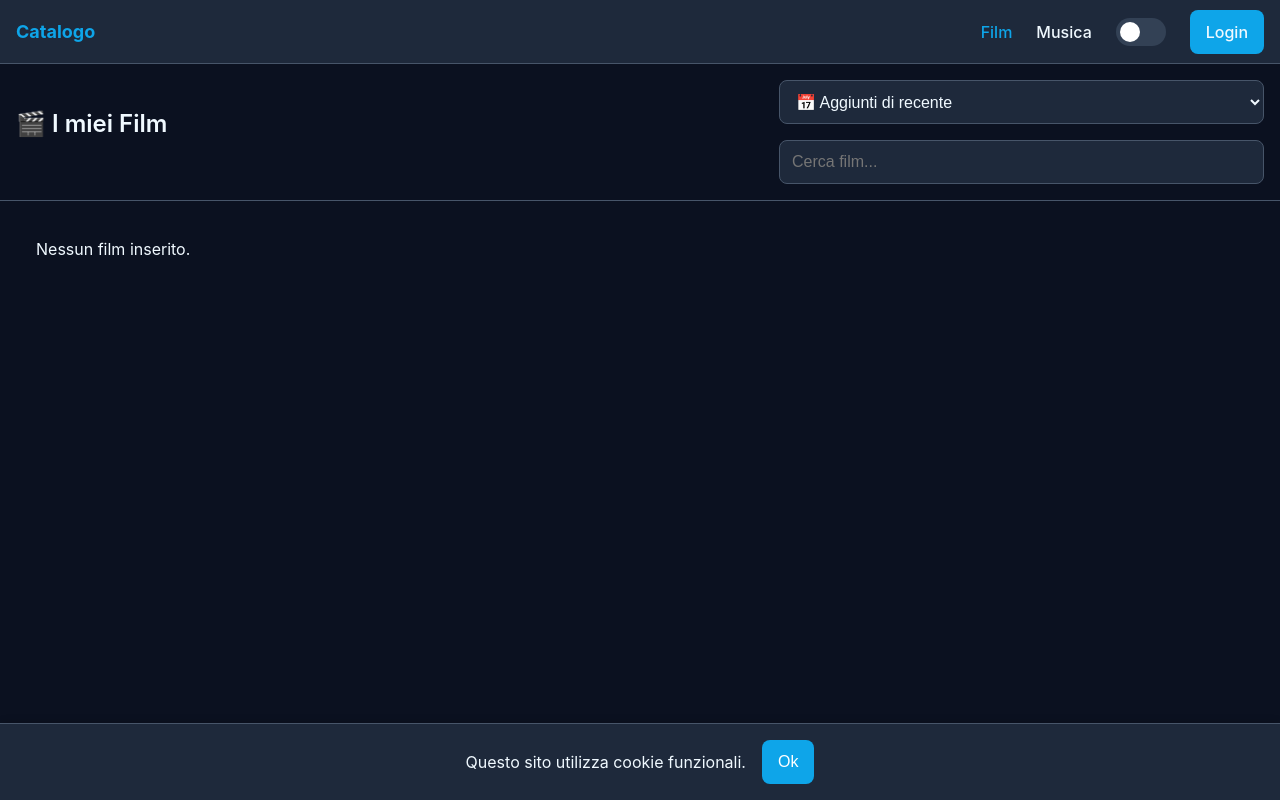
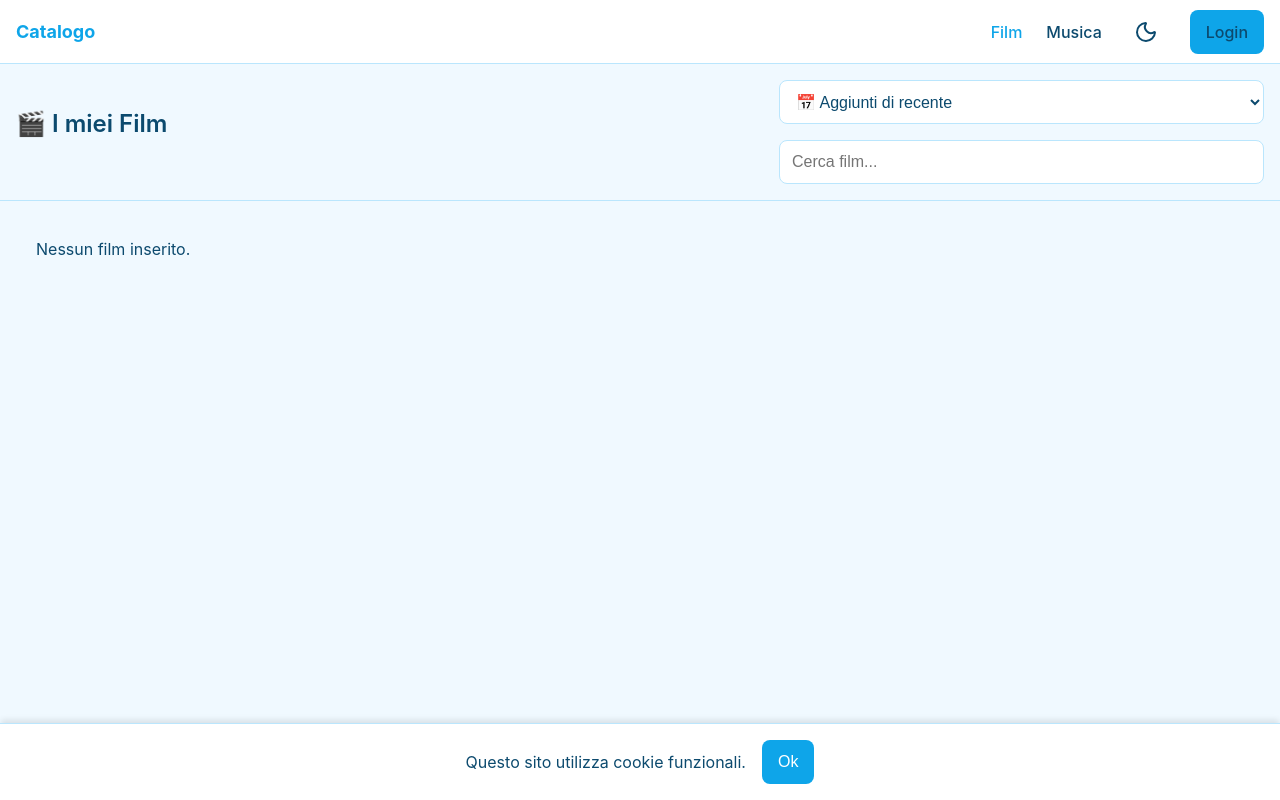
Before and after one commit to Ste517/DatabaseFilm, a Django app: page / in a window 1280 px wide. Run offline with Django 5.2, Linux system fonts and the light colour scheme; data that the repository does not hold is empty; parts of the project's set-up code (start-up, migrations or seed data) failed here and were passed over.

Commit message:
Enhance Dark/Light Mode UX
- Persist theme using localStorage and matchMedia.
- Prevent FOUC with inline script in head.
- Replace toggle checkbox with Sun/Moon SVG button.
- Add CSS transitions for smooth theme switching.
- Use #121212 for dark mode background.
- Update CSS variables for better dark/light mode support.

```diff
--- a/catalogo/templates/catalogo/master.html
+++ b/catalogo/templates/catalogo/master.html
@@ -7,6 +7,14 @@
     <title>{% block title %}{% endblock %}</title>
     {% load static %}
     <link rel="shortcut icon" type="image/png" href="{% static 'favicon.ico' %}"/>
+    <script>
+        (function() {
+            const savedTheme = localStorage.getItem('theme');
+            const prefersDark = window.matchMedia('(prefers-color-scheme: dark)').matches;
+            const theme = savedTheme ? savedTheme : (prefersDark ? 'dark' : 'light');
+            document.documentElement.setAttribute('data-theme', theme);
+        })();
+    </script>
     <link rel="stylesheet" href="{% static 'css/styles.css' %}">
 </head>
 <body>
@@ -25,10 +33,10 @@
             {% endif %}
 
             <!-- Theme Switcher -->
-            <label class="switch">
-                <input type="checkbox">
-                <span id="slider" onclick="themeSwitch()" class="slider round"></span>
-            </label>
+            <button class="theme-toggle" onclick="themeSwitch()" aria-label="Cambia tema">
+                <svg class="icon-sun" xmlns="http://www.w3.org/2000/svg" width="24" height="24" viewBox="0 0 24 24" fill="none" stroke="currentColor" stroke-width="2" stroke-linecap="round" stroke-linejoin="round"><circle cx="12" cy="12" r="4"/><path d="M12 2v2"/><path d="M12 20v2"/><path d="m4.93 4.93 1.41 1.41"/><path d="m17.66 17.66 1.41 1.41"/><path d="M2 12h2"/><path d="M20 12h2"/><path d="m6.34 17.66-1.41 1.41"/><path d="m19.07 4.93-1.41 1.41"/></svg>
+                <svg class="icon-moon" xmlns="http://www.w3.org/2000/svg" width="24" height="24" viewBox="0 0 24 24" fill="none" stroke="currentColor" stroke-width="2" stroke-linecap="round" stroke-linejoin="round"><path d="M20.985 12.486a9 9 0 1 1-9.473-9.472c.405-.022.617.46.402.803a6 6 0 0 0 8.268 8.268c.344-.215.825-.004.803.401" /></svg>
+            </button>
 
             {% if user.is_authenticated %}
                 <form method="post" action="{% url 'logout' %}" style="display: inline;">
@@ -60,11 +68,11 @@
         {% endif %}
 
         <div style="display: flex; justify-content: space-between; align-items: center;">
-            <span style="color: var(--color-text-main);">Tema scuro/chiaro</span>
-            <label class="switch">
-                <input type="checkbox">
-                <span id="slider-mobile" onclick="themeSwitch()" class="slider round"></span>
-            </label>
+            <span style="color: var(--color-text-main);">Tema</span>
+            <button class="theme-toggle" onclick="themeSwitch()" aria-label="Cambia tema">
+                <svg class="icon-sun" xmlns="http://www.w3.org/2000/svg" width="24" height="24" viewBox="0 0 24 24" fill="none" stroke="currentColor" stroke-width="2" stroke-linecap="round" stroke-linejoin="round"><circle cx="12" cy="12" r="4"/><path d="M12 2v2"/><path d="M12 20v2"/><path d="m4.93 4.93 1.41 1.41"/><path d="m17.66 17.66 1.41 1.41"/><path d="M2 12h2"/><path d="M20 12h2"/><path d="m6.34 17.66-1.41 1.41"/><path d="m19.07 4.93-1.41 1.41"/></svg>
+                <svg class="icon-moon" xmlns="http://www.w3.org/2000/svg" width="24" height="24" viewBox="0 0 24 24" fill="none" stroke="currentColor" stroke-width="2" stroke-linecap="round" stroke-linejoin="round"><path d="M20.985 12.486a9 9 0 1 1-9.473-9.472c.405-.022.617.46.402.803a6 6 0 0 0 8.268 8.268c.344-.215.825-.004.803.401" /></svg>
+            </button>
         </div>
 
         {% if user.is_authenticated %}
--- a/static/css/styles.css
+++ b/static/css/styles.css
@@ -1,9 +1,9 @@
 :root {
     /* Color Palette - Blue/Celeste Theme */
-    --color-bg-body: #0b1120;       /* Very Dark Blue */
-    --color-bg-card: #1e293b;       /* Dark Blue/Slate */
-    --color-bg-element: #334155;    /* Lighter Blue/Slate */
-    --color-border: #475569;        /* Blue Grey */
+    --color-bg-body: #121212;       /* Dark Grey (Material Design Dark Theme Surface) */
+    --color-bg-card: #1e1e1e;       /* Dark Grey Card */
+    --color-bg-element: #2c2c2c;    /* Lighter Grey Element */
+    --color-border: #404040;        /* Grey Border */
 
     --color-text-main: #f0f9ff;     /* Sky 50 */
     --color-text-muted: #94a3b8;    /* Blue Grey 400 */
@@ -74,6 +74,7 @@ body {
     color: var(--color-text-main);
     line-height: 1.5;
     -webkit-font-smoothing: antialiased;
+    transition: background-color 0.3s ease, color 0.3s ease;
 }
 
 /* Typography */
@@ -269,50 +270,59 @@ select:focus {
     padding: var(--space-2) 0;
 }
 
-/* Theme Switch */
-.switch {
-    position: relative;
-    display: inline-block;
-    width: 50px;
-    height: 28px;
+/* Theme Toggle Button */
+.theme-toggle {
+    background: none;
+    border: none;
+    cursor: pointer;
+    color: var(--color-text-main);
+    padding: var(--space-2);
+    border-radius: 50%;
+    display: flex;
+    align-items: center;
+    justify-content: center;
+    transition: background-color var(--transition-fast), color var(--transition-fast);
 }
 
-.switch input {
-    opacity: 0;
-    width: 0;
-    height: 0;
+.theme-toggle:hover {
+    background-color: var(--color-bg-element);
+    color: var(--color-primary);
 }
 
-.slider {
-    position: absolute;
-    cursor: pointer;
-    top: 0;
-    left: 0;
-    right: 0;
-    bottom: 0;
-    background-color: var(--color-bg-element);
-    transition: .4s;
-    border-radius: 34px;
+.theme-toggle svg {
+    transition: transform 0.5s cubic-bezier(0.25, 1, 0.5, 1), opacity 0.5s ease;
 }
 
-.slider:before {
-    position: absolute;
-    content: "";
-    height: 20px;
-    width: 20px;
-    left: 4px;
-    bottom: 4px;
-    background-color: white;
-    transition: .4s;
-    border-radius: 50%;
+/* Icon Visibility Logic */
+[data-theme="dark"] .theme-toggle .icon-sun {
+    display: block;
+    animation: rotateIn 0.5s forwards;
 }
 
-input:checked + .slider {
-    background-color: var(--color-primary);
+[data-theme="dark"] .theme-toggle .icon-moon {
+    display: none;
+    opacity: 0;
 }
 
-input:checked + .slider:before {
-    transform: translateX(22px);
+[data-theme="light"] .theme-toggle .icon-sun {
+    display: none;
+    opacity: 0;
+}
+
+[data-theme="light"] .theme-toggle .icon-moon {
+    display: block;
+    animation: rotateIn 0.5s forwards;
+}
+
+@keyframes rotateIn {
+    from {
+        transform: rotate(-90deg) scale(0.5);
+        opacity: 0;
+    }
+    to {
+        transform: rotate(0) scale(1);
+        opacity: 1;
+    }
 }
 
 /* Split Screen Layout (Desktop) */
--- a/static/js/scripts.js
+++ b/static/js/scripts.js
@@ -35,40 +35,26 @@ if (cookieAccepted == "true") {
 
 // Theme Initialization on Load
 document.addEventListener('DOMContentLoaded', function() {
-    var cookieTheme = getCookie("theme");
-
-    // Default to dark if no cookie
-    if (!cookieTheme) {
-        cookieTheme = 'dark';
-        setCookie("theme", "dark", 30);
-        sliders.forEach(slider => slider.checked = true);
-    }
-
-    if (cookieTheme == "light") {
-        document.documentElement.setAttribute('data-theme', 'light');
-        var sliders = document.querySelectorAll(".switch input");
-        sliders.forEach(slider => slider.checked = false);
-    } else {
-        document.documentElement.setAttribute('data-theme', 'dark');
-        var sliders = document.querySelectorAll(".switch input");
-        sliders.forEach(slider => slider.checked = true);
-    }
+    // Sync checkbox state with current theme
+    const currentTheme = document.documentElement.getAttribute('data-theme');
+    const isDark = currentTheme === 'dark';
+    // We will update the button icon later, but for now we might still have the checkbox
+    // or we are moving to a button. The plan is to replace the UI.
+    // So I will just leave this empty for now or minimal until I implement the UI.
+    // If we still had the checkbox:
+    // var sliders = document.querySelectorAll(".switch input");
+    // sliders.forEach(slider => slider.checked = isDark);
 });
 
 function themeSwitch() {
-    var currentTheme = document.documentElement.getAttribute('data-theme');
+    const currentTheme = document.documentElement.getAttribute('data-theme');
+    const newTheme = currentTheme === 'dark' ? 'light' : 'dark';
 
-    if (currentTheme == 'dark' || !currentTheme) {
-        document.documentElement.setAttribute('data-theme', 'light');
-        setCookie("theme", "light", 30);
-        var sliders = document.querySelectorAll(".switch input");
-        sliders.forEach(slider => slider.checked = true);
-    } else {
-        document.documentElement.setAttribute('data-theme', 'dark');
-        setCookie("theme", "dark", 30);
-        var sliders = document.querySelectorAll(".switch input");
-        sliders.forEach(slider => slider.checked = false);
-    }
+    document.documentElement.setAttribute('data-theme', newTheme);
+    localStorage.setItem('theme', newTheme);
+
+    // Dispatch event for UI updates if needed
+    window.dispatchEvent(new Event('theme-change'));
 }
 
 function closeCookies() {
```
Also changed, not shown: 1 other file.
